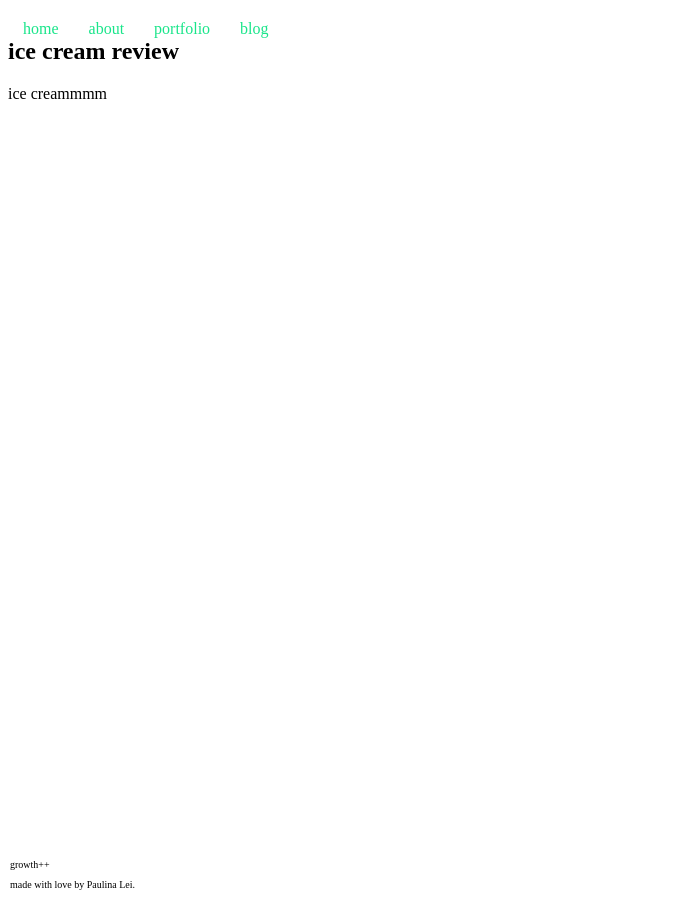
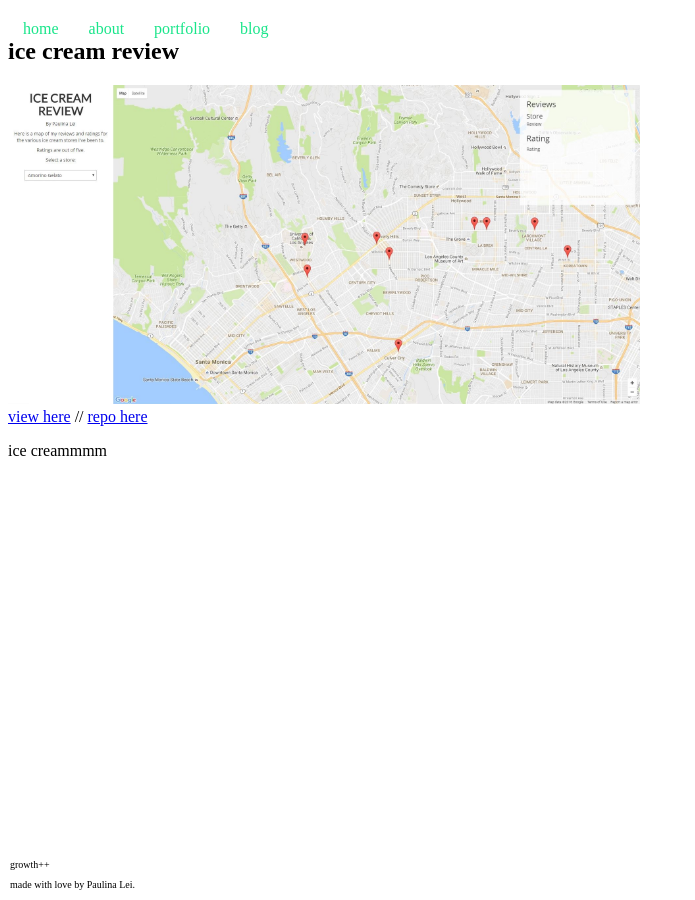
Before and after one commit to paulinalei/yoyo, a Jekyll site: the page built from _portfolio/ice-cream-review.md, in a window 1280 px wide. Shown: the whole page, without its empty margins (0-695 px from the left). Built offline with Jekyll 4.4.1, drawn with Linux system fonts in a browser that asks for light colours; some web fonts are replaced.

Commit message:
adding images and updating portfolio layout

```diff
--- a/_layouts/portfolio.html
+++ b/_layouts/portfolio.html
@@ -1,4 +1,8 @@
 ---
 layout: page
 ---
+<img class="main-image" src="/assets/{{ page.image }}" />
+<br/>
+<a href=" {{ page.project-link }}">view here</a> //
+<a href=" {{ page.github-link }}">repo here</a>
 {{ content }}
--- a/_portfolio/ice-cream-review.md
+++ b/_portfolio/ice-cream-review.md
@@ -2,6 +2,9 @@
 layout: portfolio
 title: ice cream review
 permalink: /portfolio/ice-cream-review/
+image: images/icecreamreview.JPG
+project-link: https://paulinalei.github.io/ice-cream-review/
+github-link: https://github.com/paulinalei/ice-cream-review
 ---
 
 ice creammmm
--- a/_sass/_layout.scss
+++ b/_sass/_layout.scss
@@ -31,7 +31,7 @@
 
 }
 
-.comtainer {
+.container {
   display: block;
   position: absolute;
 }
@@ -44,3 +44,9 @@
   position: fixed;
   padding-left: 10px
 }
+
+
+/* portfolio styling */
+.main-image {
+  width: 50%;
+}
```
Also changed, not shown: _pages/03__portfolio.md (+2 -1 lines), assets/images/icecreamreview.JPG (added), 1 other file.
